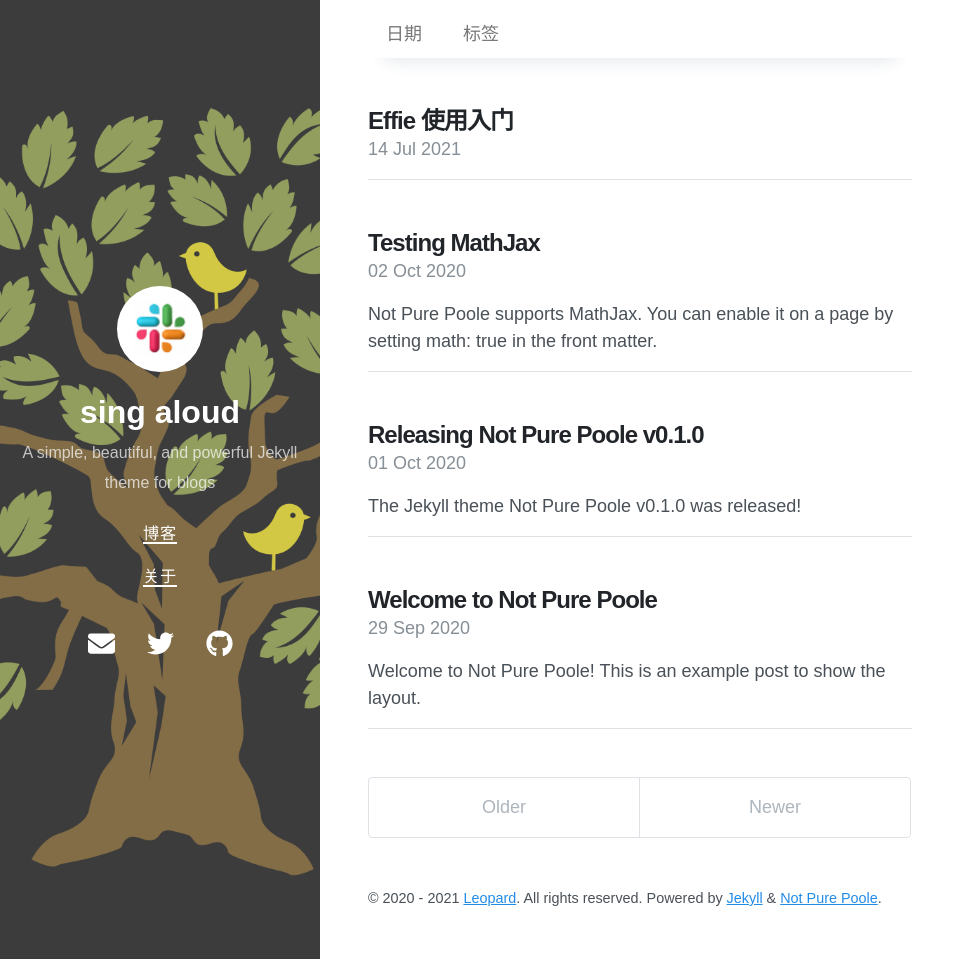
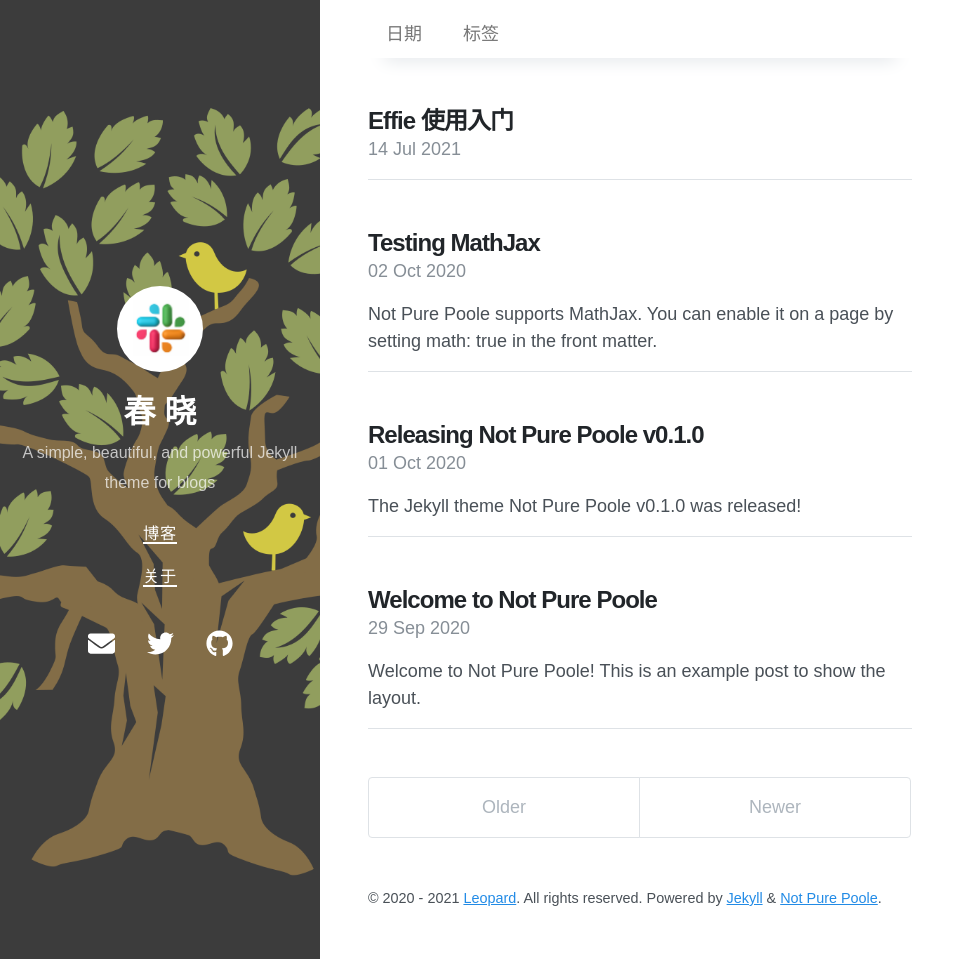
Before and after one commit to singaloud/singaloud.GitHub.io, a Jekyll site: the page built from index.html, in a window 1280 px wide and 959 px high. Shown: the whole window, without its empty margins (0-974 px from the left). Built offline with Jekyll 4.4.1, drawn with Linux system fonts in a browser that asks for light colours; nearby versions of some CDN libraries; the list of posts is cut into pages by our own code.

Commit message:
Update _config.yml

```diff
--- a/_config.yml
+++ b/_config.yml
@@ -1,5 +1,5 @@
 # Setup
-title: sing aloud
+title: 春 晓
 description: A simple, beautiful, and powerful Jekyll theme for blogs
 url: https://singaloud.github.io
 avatar: /cat.jpg
```
